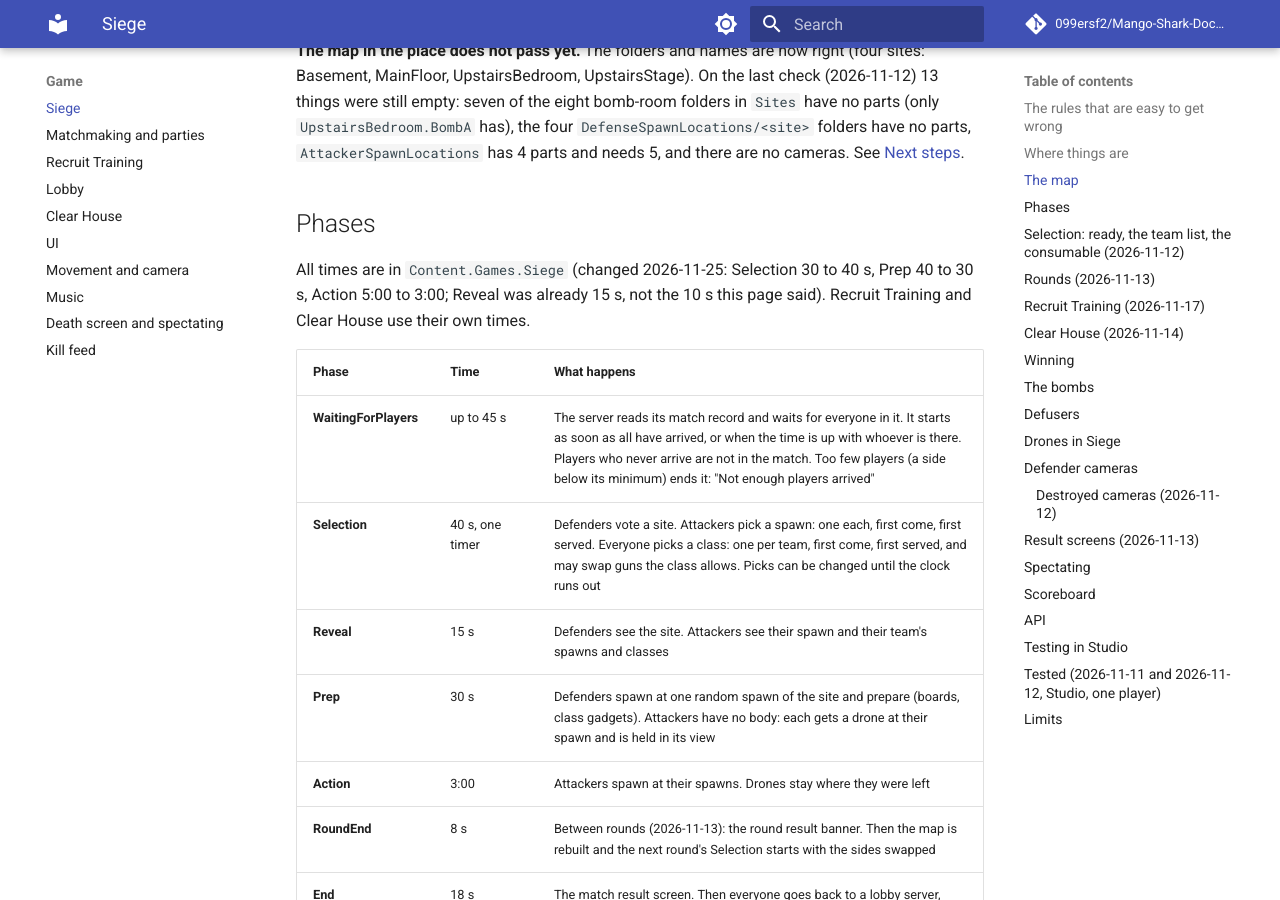
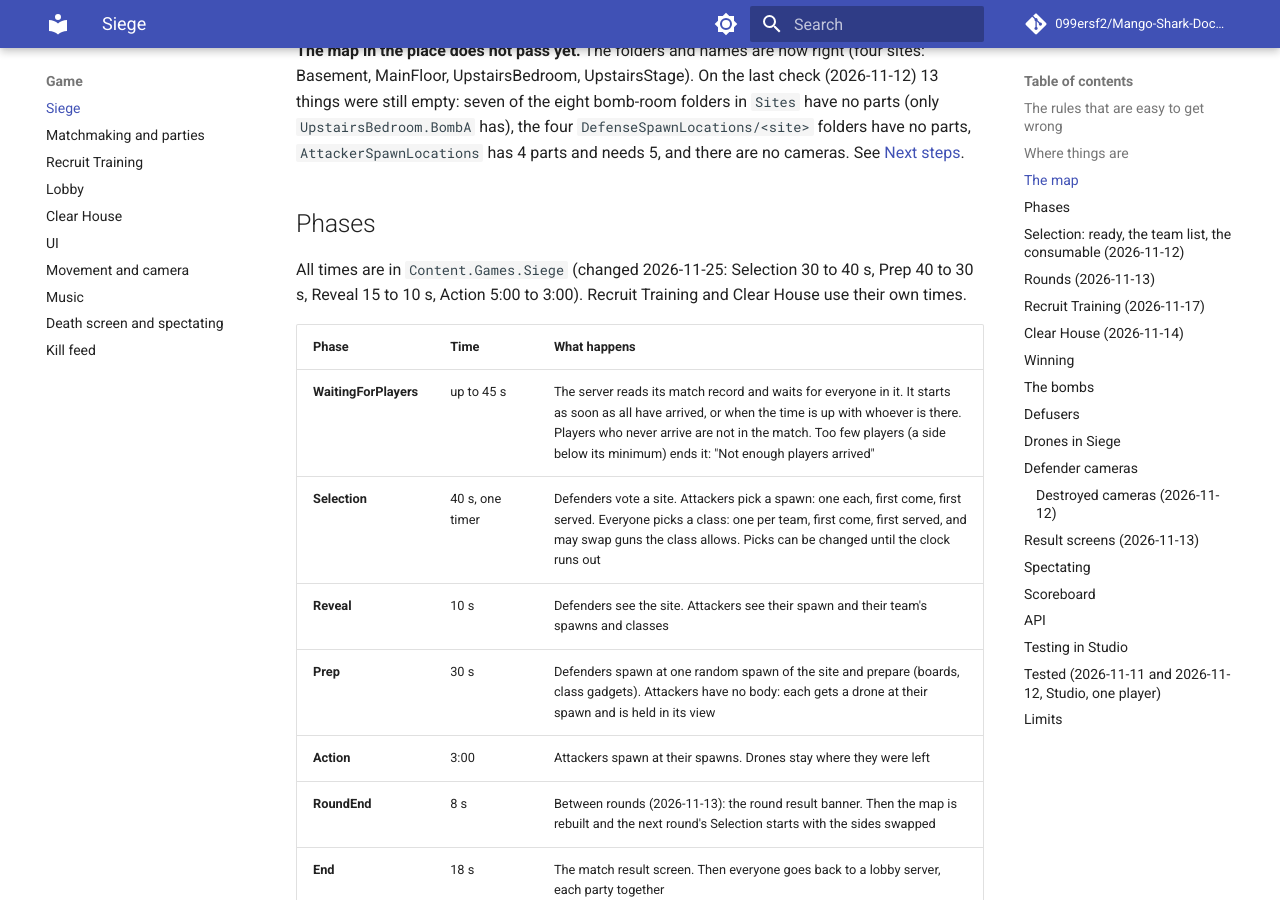
Before and after one commit to 099ersf2/Mango-Shark-Documentation, an MkDocs documentation site: the page built from Gun Game/SIEGE.md, in a window 1280 px wide and 900 px high, scrolled down 3060 px. Built offline with MkDocs 1.6.1 and Material for MkDocs 9.7.7, drawn with Linux system fonts in a browser that asks for light colours; comment, search, counter and statistics services are not loaded.

Commit message:
Siege Reveal time 15 to 10 s
Co-Authored-By: Claude Opus 5.5 <noreply@anthropic.com>

```diff
--- a/Gun Game/SIEGE.md
+++ b/Gun Game/SIEGE.md
@@ -72,13 +72,13 @@ When a match starts the map is checked, and every problem is warned in plain wor
 
 ## Phases
 
-All times are in `Content.Games.Siege` (changed 2026-11-25: Selection 30 to 40 s, Prep 40 to 30 s, Action 5:00 to 3:00; Reveal was already 15 s, not the 10 s this page said). Recruit Training and Clear House use their own times.
+All times are in `Content.Games.Siege` (changed 2026-11-25: Selection 30 to 40 s, Prep 40 to 30 s, Reveal 15 to 10 s, Action 5:00 to 3:00). Recruit Training and Clear House use their own times.
 
 | Phase | Time | What happens |
 | --- | --- | --- |
 | **WaitingForPlayers** | up to 45 s | The server reads its match record and waits for everyone in it. It starts as soon as all have arrived, or when the time is up with whoever is there. Players who never arrive are not in the match. Too few players (a side below its minimum) ends it: "Not enough players arrived" |
 | **Selection** | 40 s, one timer | Defenders vote a site. Attackers pick a spawn: one each, first come, first served. Everyone picks a class: one per team, first come, first served, and may swap guns the class allows. Picks can be changed until the clock runs out |
-| **Reveal** | 15 s | Defenders see the site. Attackers see their spawn and their team's spawns and classes |
+| **Reveal** | 10 s | Defenders see the site. Attackers see their spawn and their team's spawns and classes |
 | **Prep** | 30 s | Defenders spawn at one random spawn of the site and prepare (boards, class gadgets). Attackers have no body: each gets a drone at their spawn and is held in its view |
 | **Action** | 3:00 | Attackers spawn at their spawns. Drones stay where they were left |
 | **RoundEnd** | 8 s | Between rounds (2026-11-13): the round result banner. Then the map is rebuilt and the next round's Selection starts with the sides swapped |
```
Also changed, not shown: Gun Game/CHANGELOG.md (+2 -2 lines), Gun Game/NEXT_STEPS.md (+1 -1 lines).
